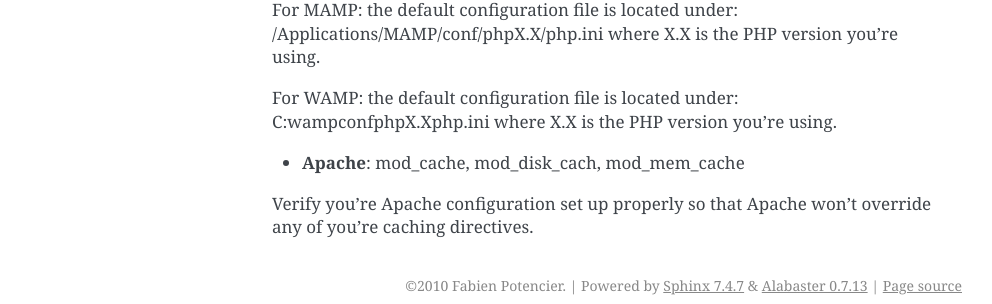
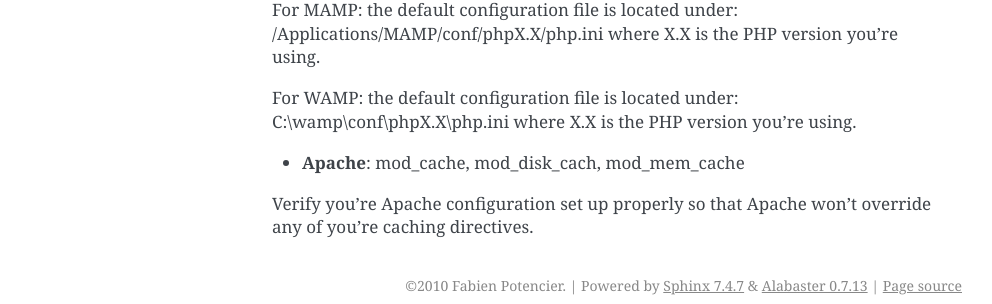
Before and after one commit to silexphp/Silex, a Sphinx documentation site: the page built from doc/extensions/http_cache.rst, in a window 1280 px wide. Shown: the part 1810-2114 px from the top of the page, without its empty margins (148-1140 px from the left). Built offline with Sphinx 7.4.7, drawn with Linux system fonts in a browser that asks for light colours.

Commit message:
Escaped windows path separator

```diff
--- a/doc/extensions/http_cache.rst
+++ b/doc/extensions/http_cache.rst
@@ -88,7 +88,7 @@ For MAMP: the default configuration file is located under:
 /Applications/MAMP/conf/phpX.X/php.ini where X.X is the PHP version you're using.
 
 For WAMP: the default configuration file is located under:
-C:\wamp\conf\phpX.X\php.ini where X.X is the PHP version you're using.
+C:\\wamp\\conf\\phpX.X\\php.ini where X.X is the PHP version you're using.
 
 * **Apache**: mod_cache, mod_disk_cach, mod_mem_cache
 Verify you're Apache configuration set up properly so that Apache won't override any
```
